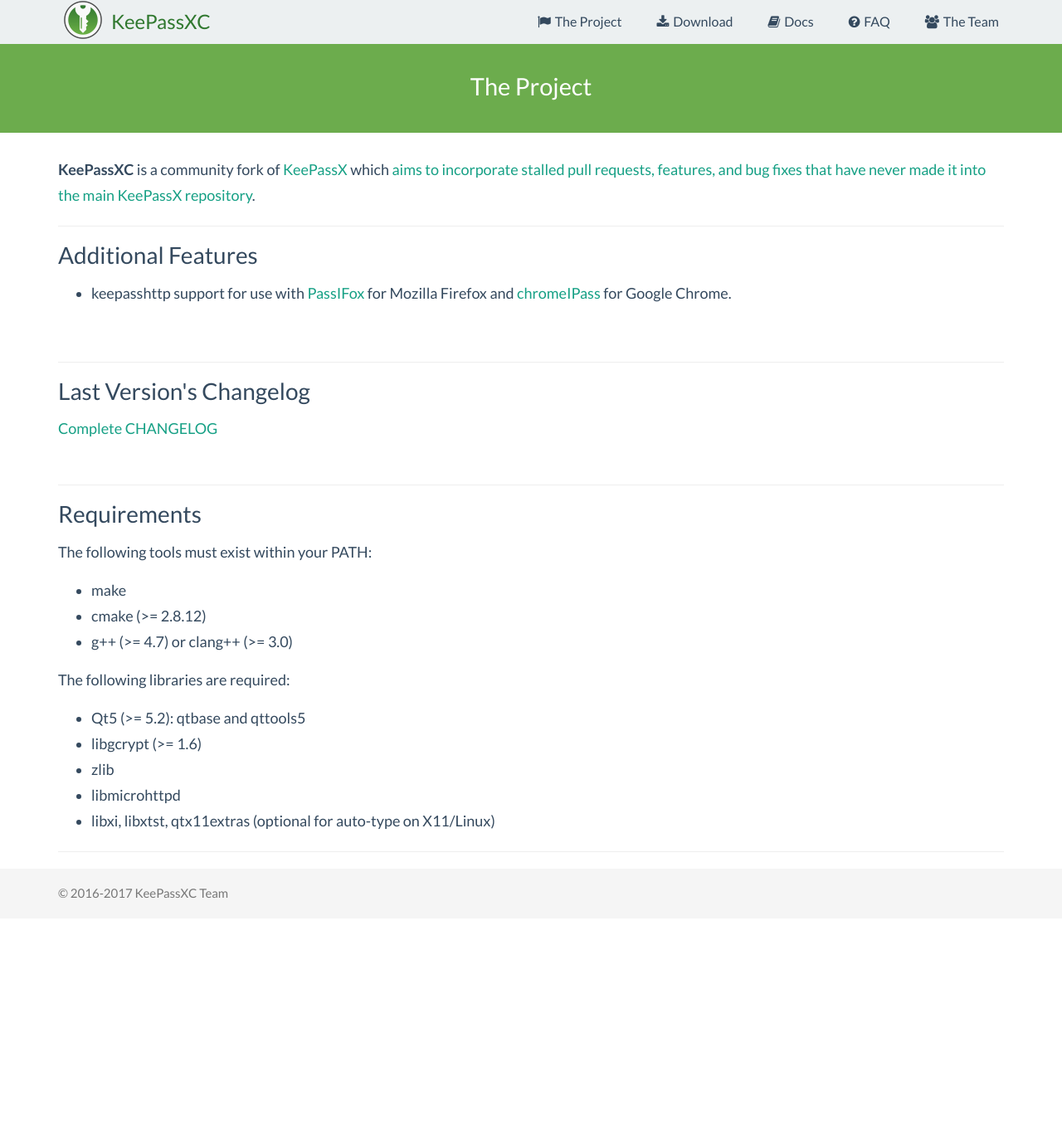
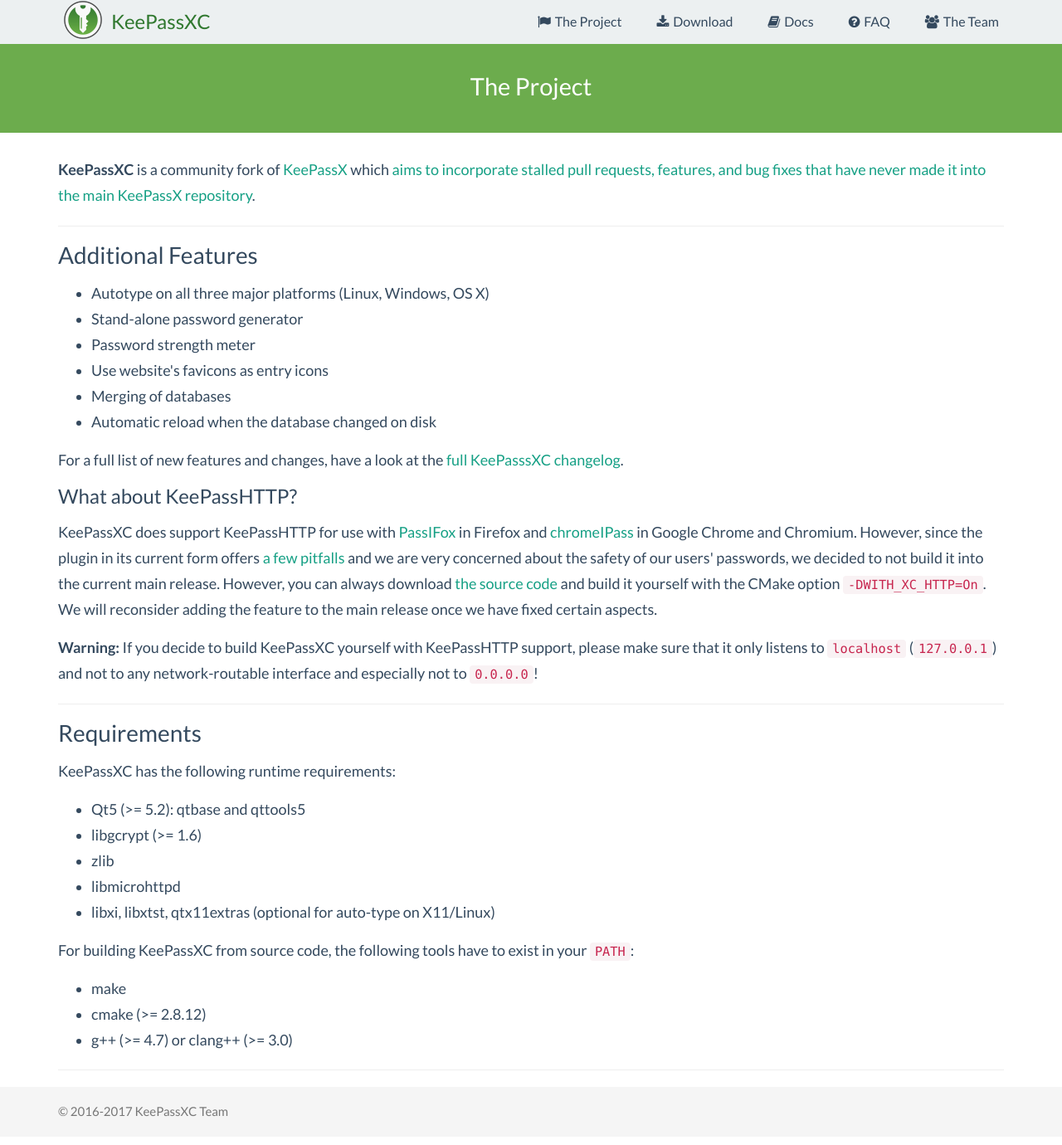
Before and after one commit to keepassxreboot/keepassxc-org, a Jekyll site: the page built from project.html, in a window 1280 px wide and 1380 px high. Shown: the whole window at 83% size. Built offline with Jekyll 4.4.1, drawn with Linux system fonts in a browser that asks for light colours.

Commit message:
Update project page

```diff
--- a/project.html
+++ b/project.html
@@ -12,33 +12,30 @@
   <h5>Additional Features</h5>
 
   <ul>
-    <li>keepasshttp support for use with <a href="https://addons.mozilla.org/en-us/firefox/addon/passifox/">PassIFox</a> for Mozilla Firefox and
-    <a href="https://chrome.google.com/webstore/detail/chromeipass/ompiailgknfdndiefoaoiligalphfdae">chromeIPass</a> for Google Chrome.</li>
+    <li>Autotype on all three major platforms (Linux, Windows, OS X)
+    <li>Stand-alone password generator
+    <li>Password strength meter
+    <li>Use website's favicons as entry icons
+    <li>Merging of databases
+    <li>Automatic reload when the database changed on disk
   </ul>
+
+  <div>For a full list of new features and changes, have a look at the <a href="https://github.com/keepassxreboot/keepassxc/blob/master/CHANGELOG">full KeePasssXC changelog</a>.</div>
+
+  <h6>What about KeePassHTTP?</h6>
+  <p>KeePassXC does support KeePassHTTP for use with <a href="https://addons.mozilla.org/en-us/firefox/addon/passifox/">PassIFox</a> in Firefox and
+  <a href="https://chrome.google.com/webstore/detail/chromeipass/ompiailgknfdndiefoaoiligalphfdae">chromeIPass</a> in Google Chrome and Chromium. However, since the plugin in its current
+  form offers <a href="https://github.com/keepassxreboot/keepassxc/issues/147">a few pitfalls</a> and we are very concerned about the safety of our users' passwords,
+  we decided to not build it into the current main release. However, you can always download <a href="/download#source">the source code</a> and build it yourself with the CMake
+  option <code>-DWITH_XC_HTTP=On</code>. We will reconsider adding the feature to the main release once we have fixed certain aspects.
+  <p><strong>Warning:</strong> If you decide to build KeePassXC yourself with KeePassHTTP support, please make sure that it only listens to <code>localhost</code> (<code>127.0.0.1</code>)
+  and not to any network-routable interface and especially not to <code>0.0.0.0</code>!
 </div>
-
-<br/>
-
-<div><a name="changelog"></a><hr/>
-  <h5>Last Version's Changelog</h5>
-
-  <a href="https://github.com/keepassxreboot/keepassxc/blob/develop/CHANGELOG">Complete CHANGELOG</a>
-</div>
-
-<br/>
 
 <div><a name="requirements"></a><hr/>
   <h5>Requirements</h5>
 
-  <p>The following tools must exist within your PATH:</p>
-
-  <ul>
-    <li>make</li>
-    <li>cmake (&gt;= 2.8.12)</li>
-    <li>g++ (&gt;= 4.7) or clang++ (&gt;= 3.0)</li>
-  </ul>
-
-  <p>The following libraries are required:</p>
+  <p>KeePassXC has the following runtime requirements:
 
   <ul>
     <li>Qt5 (&gt;= 5.2): qtbase and qttools5</li>
@@ -47,4 +44,12 @@
     <li>libmicrohttpd</li>
     <li>libxi, libxtst, qtx11extras (optional for auto-type on X11/Linux)</li>
   </ul>
+
+  <p>For building KeePassXC from source code, the following tools have to exist in your <code>PATH</code>:
+
+  <ul>
+    <li>make</li>
+    <li>cmake (&gt;= 2.8.12)</li>
+    <li>g++ (&gt;= 4.7) or clang++ (&gt;= 3.0)</li>
+  </ul>
 </div>
```
